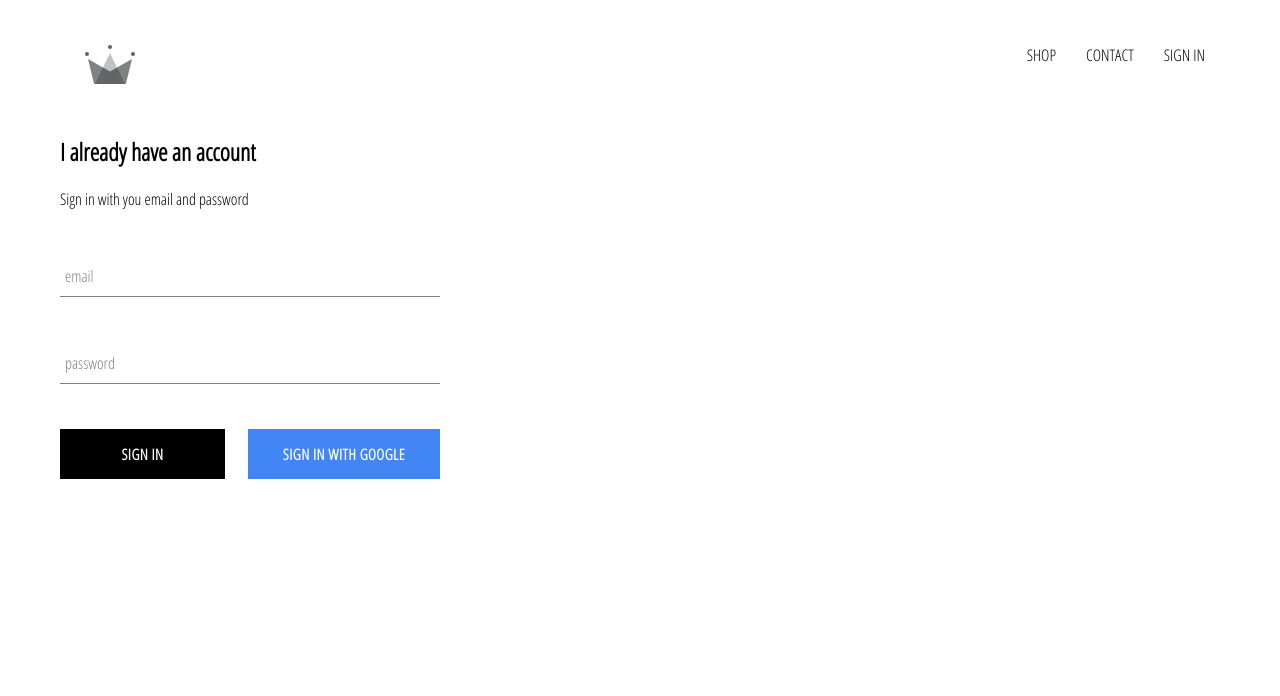
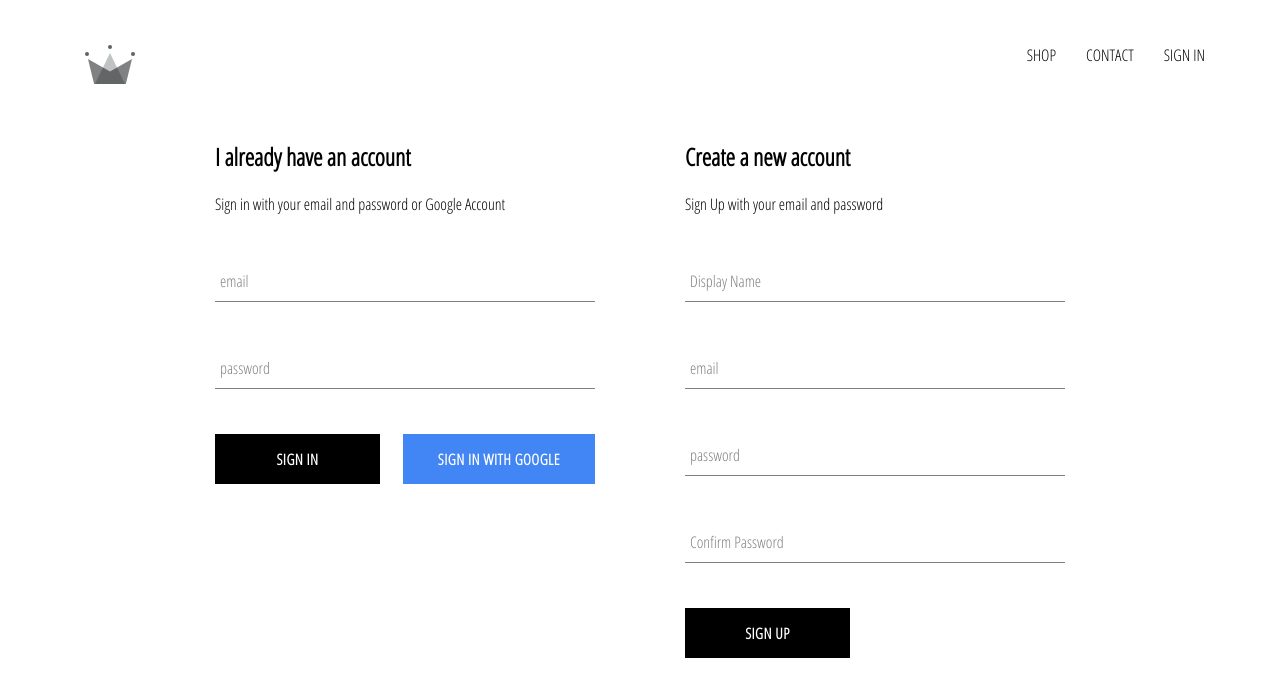
Before and after one commit to xuix/crwn-clothing, a React (Create React App) app in the folder crwn-clothing/: page /signin in a window 1280 px wide. Shown: the top 696 px of the page. Built offline with nearby package versions, Linux system fonts and the light colour scheme; no server answers.

Commit message:
implemented firebase utils, included ability to store authenticated user in database

```diff
--- a/crwn-clothing/src/App.js
+++ b/crwn-clothing/src/App.js
@@ -6,7 +6,7 @@ import ShopPage from "./pages/shop/shop.component";
 import { Switch, Route } from "react-router-dom";
 import Header from "./components/header/header.component";
 import SignInAndSignupPage from "./pages/sign-in-and-sign-up/sign-in-and-sign-up.component";
-import { auth } from "./firebase/firebase.utils";
+import { auth, createUserProfileDocument } from "./firebase/firebase.utils";
 import { Component } from "react";
 
 class App extends Component {
@@ -18,12 +18,36 @@ class App extends Component {
   unsubscribFromAuth = null;
 
   componentDidMount() {
-    this.unsubscribFromAuth = auth.onAuthStateChanged((user) => {
-      this.setState({ currentUser: user });
-      console.log("######", user);
-    });
+    this.unsubscribFromAuth = auth.onAuthStateChanged(async (userAuth) => {
+      // this.setState({ currentUser: user });
+      //console.log("###### user =", user);
+
+      if (userAuth){
+        const userRef = await createUserProfileDocument(userAuth);
+        console.log("returned userref= ", userRef);
+
+        userRef.onSnapshot((snapShot) => {
+          console.log("snap shot data= ", snapShot.data());
+
+          this.setState({
+            currentUser: {
+              id: snapShot.id,
+              ...snapShot.data()
+            }
+          },()=>{console.log("this.state= ", this.state);
+        });
+        });
+      }
+
+      else {
+
+        this.setState({currentUser:userAuth})
+      }
+
+
+
   }
-
+    )}
   componentWillUnmount() {
     this.unsubscribFromAuth();
   }
@@ -31,7 +55,7 @@ class App extends Component {
   render() {
     return (
       <div className="App">
-        <Header currentUser={this.state.currentUser}/>
+        <Header currentUser={this.state.currentUser} />
         <Switch>
           <Route exact path="/" component={HomePage} />
           <Route exact path="/signin" component={SignInAndSignupPage} />
--- a/crwn-clothing/src/components/sign-in/sign-in.component.jsx
+++ b/crwn-clothing/src/components/sign-in/sign-in.component.jsx
@@ -29,7 +29,7 @@ class SignIn extends Component {
     return (
       <div className="sign-in">
         <h2>I already have an account</h2>
-        <span>Sign in with you email and password</span>
+        <span>Sign in with your email and password or Google Account</span>
         <form onSubmit={this.handleSubmit}>
           <FormInput
             type="text"
--- /dev/null
+++ b/crwn-clothing/src/components/sign-up/sign-up.component.jsx
@@ -0,0 +1,92 @@
+import React, { Component } from "react";
+import FormInput from "../form-input/form-input.component";
+import CustomButton from "../custom-button/custom-button.component";
+import { auth, createUserProfileDocument } from "../../firebase/firebase.utils";
+
+import "./sign-up.styles.scss";
+
+class SignUp extends Component {
+  constructor(props) {
+    super(props);
+
+
+    this.state = {
+      displayName: "",
+      email: "",
+      password: "",
+      confirmPassword: "",
+    };
+  }
+
+  handleSubmit = async (event) => {
+    const { displayName, email, password, confirmPassword } = this.state;
+
+    event.preventDefault();
+    if (password !== confirmPassword) {
+      alert("passwords do not match") ;
+      return;
+    }
+    try {
+        const{user} = await auth.createUserWithEmailAndPassword(email,password);
+        createUserProfileDocument(user,{displayName})
+
+    } catch (error) {
+        console.log('Error creating user with email and password',error)
+
+    }
+    this.setState({ displayName: "", email: "", password: "" ,confirmPassword:''});
+  };
+
+  handleChange = (event) => {
+    const { value, name } = event.target;
+    this.setState({ [name]: value });
+  };
+
+  render() {
+
+    return (
+      <div className="sign-in">
+        <h2>Create a new account</h2>
+        <span>Sign Up with your email and password</span>
+        <form onSubmit={this.handleSubmit}>
+          <FormInput
+            type="text"
+            name="displayName"
+            value={this.state.displayName}
+            label="Display Name"
+            required
+            handleChange={this.handleChange}
+          />
+          <FormInput
+            type="text"
+            name="email"
+            value={this.state.email}
+            label="email"
+            required
+            handleChange={this.handleChange}
+          />
+          <FormInput
+            type="password"
+            name="password"
+            value={this.state.password}
+            label="password"
+            required
+            handleChange={this.handleChange}
+          />
+          <FormInput
+            type="password"
+            name="confirmPassword"
+            value={this.state.confirmPassword}
+            label="Confirm Password"
+            required
+            handleChange={this.handleChange}
+          />
+          <div className="buttons">
+            <CustomButton type="submit">SIGN UP</CustomButton>
+          </div>
+        </form>
+      </div>
+    );
+  }
+}
+export default SignUp;
--- /dev/null
+++ b/crwn-clothing/src/components/sign-up/sign-up.styles.scss
@@ -0,0 +1,14 @@
+.sign-up {
+    width: 380px;
+    display: flex;
+    flex-direction: column;
+    .title {
+      margin: 10px 0;
+    }
+
+    .buttons {
+
+      display:flex;
+      justify-content: space-between;
+    }
+  }
--- a/crwn-clothing/src/firebase/firebase.utils.js
+++ b/crwn-clothing/src/firebase/firebase.utils.js
@@ -12,6 +12,46 @@ const config = {
     appId: "1:532644710705:web:b797e7a103a2eaaca90810",
     measurementId: "G-4GYXLKWX9H"
   };
+export const createUserProfileDocument = async(userAuth, additionalData)=>{
+
+if (!userAuth) return;
+
+
+//const userRef = firestore.doc('users/22222')
+console.log('########### userAuth = ',userAuth);
+
+const userRef = firestore.collection('users').doc(userAuth.uid);
+
+ console.log('########### firestore ref = ',userRef);
+ const snapShot = await userRef.get();
+
+ console.log('########### firestore snapshot  = ',snapShot);
+
+ if (!snapShot.exists){
+
+  console.log('snapshot does not exist')
+  const {displayName,email} = userAuth;
+  const createdAt = new Date();
+try {
+  await userRef.set({displayName,email,createdAt,...additionalData})
+
+} catch (error) {console.log('Error updating database',error)}
+
+ }
+
+
+
+ else{console.log('snapshot found ')}
+
+
+
+
+return userRef
+}
+
+
+
+
 
   firebase.initializeApp(config);
   export const auth= firebase.auth();
--- a/crwn-clothing/src/pages/sign-in-and-sign-up/sign-in-and-sign-up.component.jsx
+++ b/crwn-clothing/src/pages/sign-in-and-sign-up/sign-in-and-sign-up.component.jsx
@@ -2,8 +2,12 @@ import React from "react";
 
 import "./sign-in-and-sign-up.styles.css";
 import SignIn from '../../components/sign-in/sign-in.component'
+import SignUp from '../../components/sign-up/sign-up.component'
+
 
 const SignInAndSignupPage = () =>
- <div className="sign-in-and-sign-up"><SignIn/></div>;
+ <div className="sign-in-and-sign-up"><SignIn/>
+
+ <SignUp/></div>;
 
 export default SignInAndSignupPage;
--- a/crwn-clothing/src/pages/sign-in-and-sign-up/sign-in-and-sign-up.styles.css
+++ b/crwn-clothing/src/pages/sign-in-and-sign-up/sign-in-and-sign-up.styles.css
@@ -0,0 +1,6 @@
+.sign-in-and-sign-up{
+    width:850px;
+    display: flex;
+    justify-content: space-between;
+    margin: 30px auto;
+}
```
